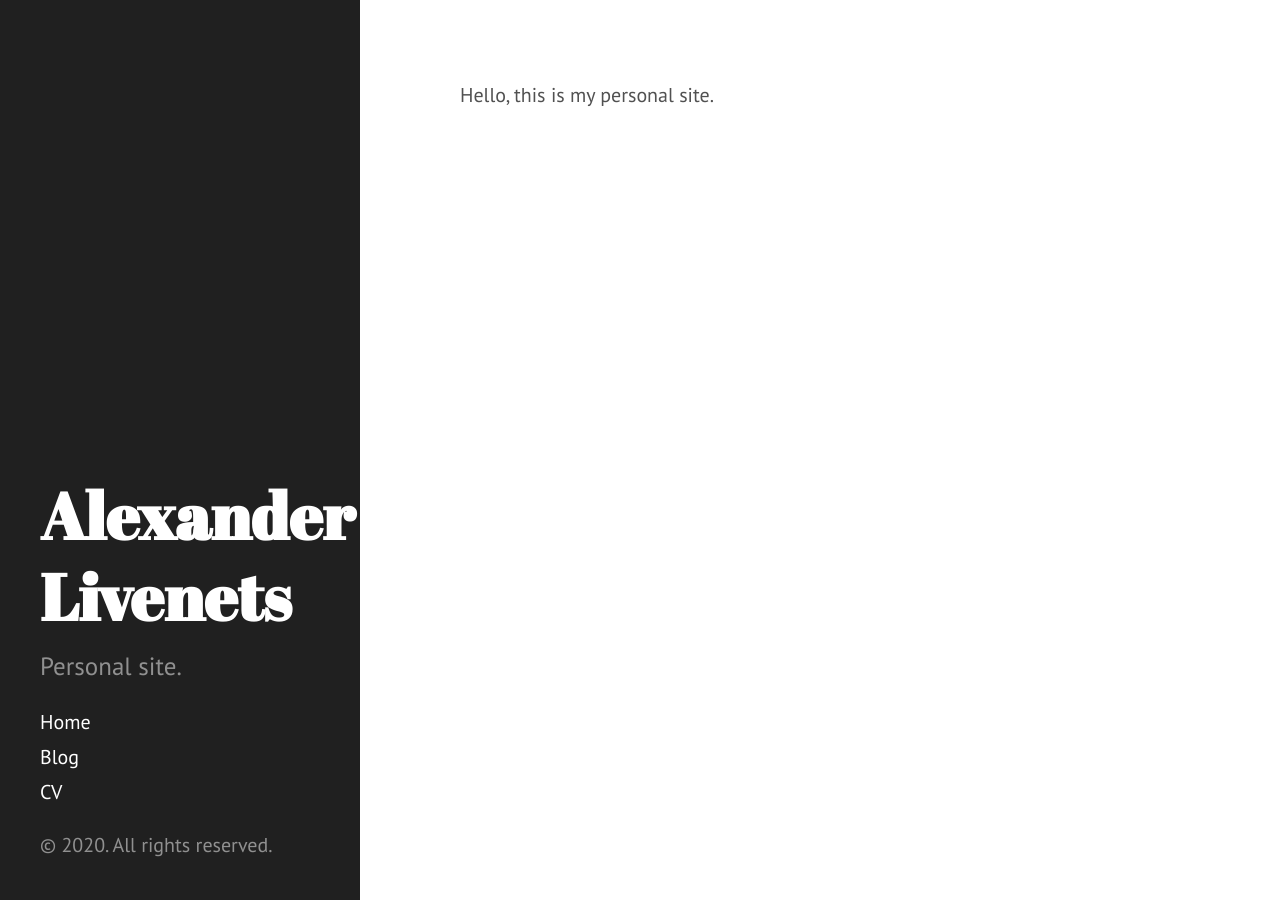
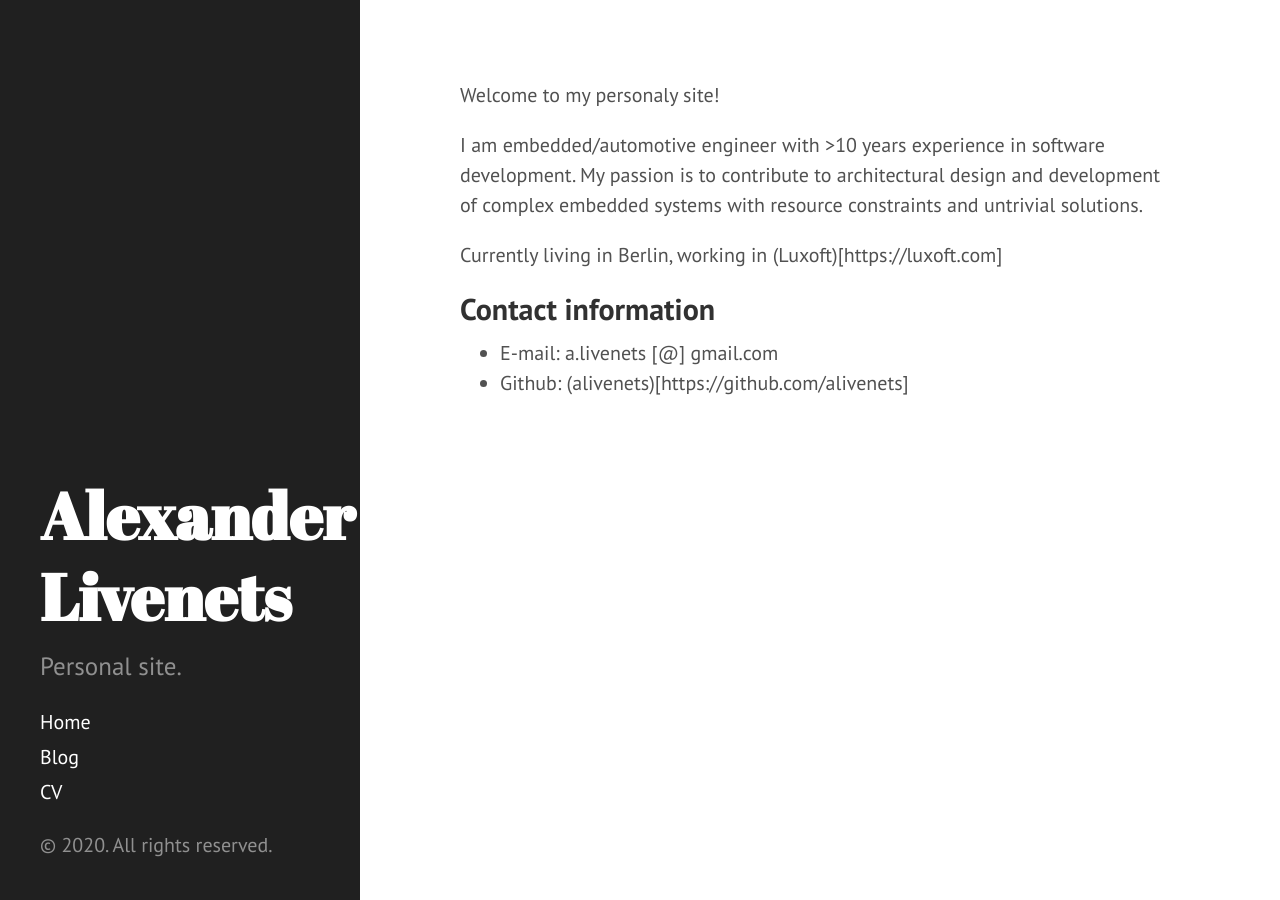
Before and after one commit to alivenets/alivenets.github.io, a Jekyll site: the page built from index.md, in a window 1280 px wide. Built offline with Jekyll 4.4.1, drawn with Linux system fonts in a browser that asks for light colours.

Commit message:
index: update
Signed-off-by: Alexander Livenets <a.livenets@gmail.com>

```diff
--- a/index.md
+++ b/index.md
@@ -2,4 +2,14 @@
 layout: default
 ---
 
-Hello, this is my personal site.
+Welcome to my personaly site!
+
+I am embedded/automotive engineer with >10 years experience in software development. My passion is to contribute to architectural design and development
+of complex embedded systems with resource constraints and untrivial solutions.
+
+Currently living in Berlin, working in (Luxoft)[https://luxoft.com]
+
+## Contact information
+
+* E-mail: a.livenets [@] gmail.com
+* Github: (alivenets)[https://github.com/alivenets]
```
